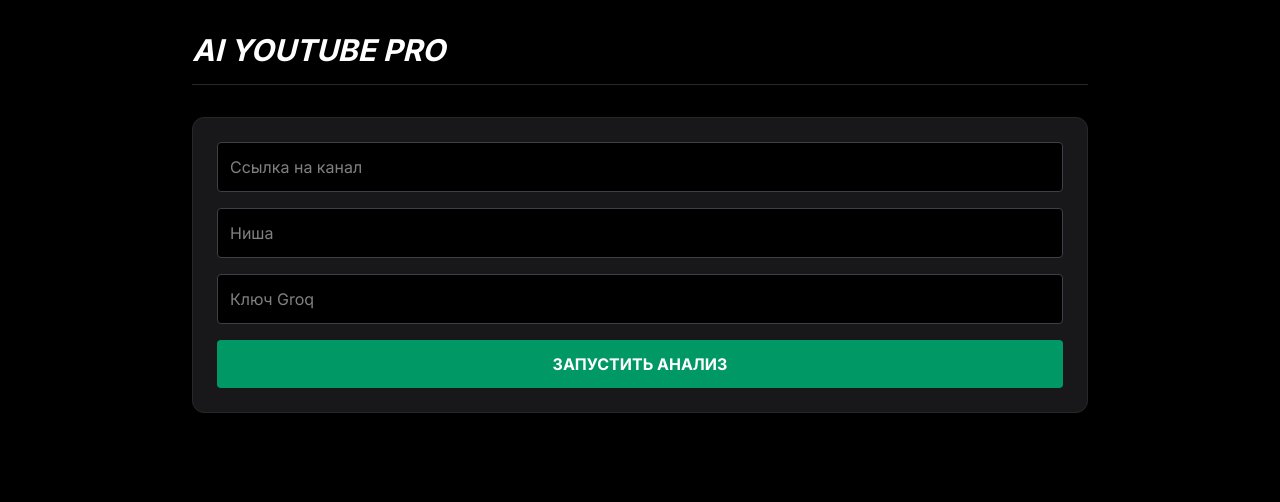
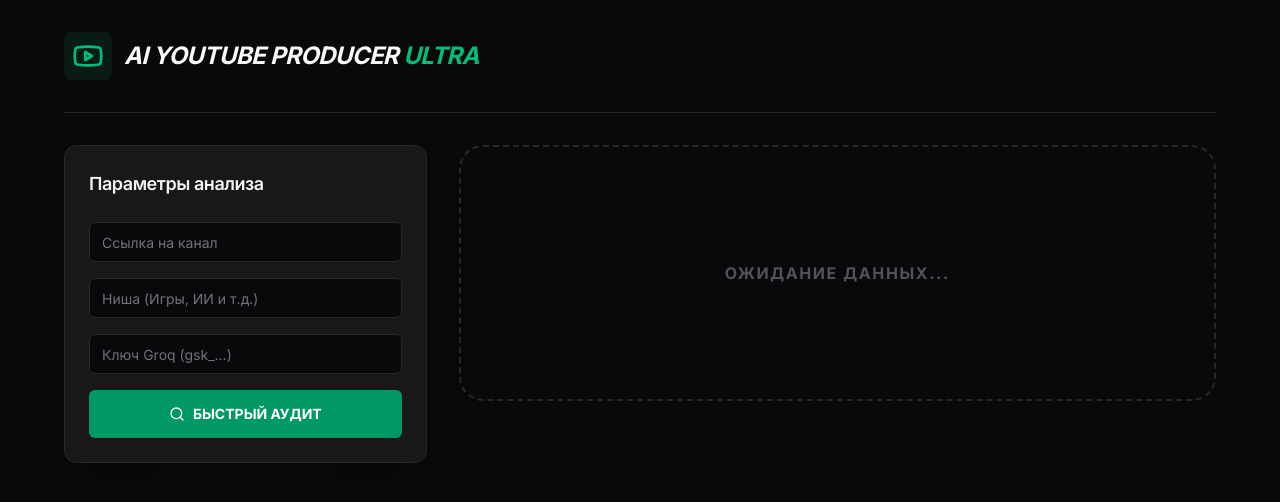
Before and after one commit to 214programmer/ai-youtube-producer, a React (Vite) app: page / in a window 1280 px wide. Shown: the top 502 px of the page. Built offline with nearby package versions, Linux system fonts and the light colour scheme.

Commit message:
Update App.tsx

```diff
--- a/src/App.tsx
+++ b/src/App.tsx
@@ -1,5 +1,8 @@
 import React, { useState } from 'react';
-import { Loader2, Search, Youtube, TrendingUp, AlertTriangle, Lightbulb } from 'lucide-react';
+import { Button } from './components/ui/button';
+import { Input } from './components/ui/input';
+import { Card, CardContent, CardHeader, CardTitle, CardDescription } from './components/ui/card';
+import { Loader2, Search, Youtube, TrendingUp, AlertTriangle, Lightbulb, FileText, Zap, ExternalLink, Users, BarChart3 } from 'lucide-react';
 import { LineChart, Line, XAxis, YAxis, CartesianGrid, Tooltip, ResponsiveContainer } from 'recharts';
 
 export default function App() {
@@ -7,10 +10,16 @@
   const [niche, setNiche] = useState('');
   const [customGeminiKey, setCustomGeminiKey] = useState('');
   const [isLoading, setIsLoading] = useState(false);
+  const [isDeepLoading, setIsDeepLoading] = useState(false);
   const [data, setData] = useState<any>(null);
+  const [deepReportDone, setDeepReportDone] = useState(false);
 
   const handleAnalyze = async () => {
-    setIsLoading(true);
+    if (!channelUrl || !niche) {
+      alert('Заполните ссылку и нишу');
+      return;
+    }
+    setIsLoading(true); setData(null); setDeepReportDone(false);
     try {
       const res = await fetch('/api/analyze', {
         method: 'POST',
@@ -23,55 +32,195 @@
     } catch (e: any) { alert(e.message); } finally { setIsLoading(false); }
   };
 
+  const handleDeepReport = async () => {
+    setIsDeepLoading(true);
+    try {
+      const res = await fetch('/api/detailed', {
+        method: 'POST',
+        headers: { 'Content-Type': 'application/json' },
+        body: JSON.stringify({ channelTitle: data.channelData.title, niche, apiKey: customGeminiKey })
+      });
+      const deepData = await res.json();
+      setData({ ...data, aiAnalysis: { ...data.aiAnalysis, ...deepData } });
+      setDeepReportDone(true);
+    } catch (e: any) { alert(e.message); } finally { setIsDeepLoading(false); }
+  };
+
   return (
-    <div className="min-h-screen bg-black text-white p-8">
-      <div className="max-w-4xl mx-auto space-y-8">
-        <header className="border-b border-zinc-800 pb-4">
-          <h1 className="text-3xl font-black italic">AI YOUTUBE PRO</h1>
+    <div className="min-h-screen bg-zinc-950 font-sans text-zinc-100 p-8">
+      <div className="max-w-6xl mx-auto space-y-8">
+
+        <header className="flex items-center space-x-3 pb-8 border-b border-zinc-800">
+          <div className="bg-emerald-500/10 p-2 rounded-lg">
+            <Youtube className="w-8 h-8 text-emerald-500" />
+          </div>
+          <div>
+            <h1 className="text-2xl font-bold tracking-tight text-zinc-50 uppercase italic">AI YouTube Producer <span className="text-emerald-500">Ultra</span></h1>
+          </div>
         </header>
 
-        <div className="bg-zinc-900 p-6 rounded-xl border border-zinc-800 space-y-4">
-          <input className="w-full p-3 bg-black border border-zinc-700 rounded text-white" placeholder="Ссылка на канал" value={channelUrl} onChange={e => setChannelUrl(e.target.value)} />
-          <input className="w-full p-3 bg-black border border-zinc-700 rounded text-white" placeholder="Ниша" value={niche} onChange={e => setNiche(e.target.value)} />
-          <input type="password" className="w-full p-3 bg-black border border-zinc-700 rounded text-white" placeholder="Ключ Groq" value={customGeminiKey} onChange={e => setCustomGeminiKey(e.target.value)} />
-          <button onClick={handleAnalyze} className="w-full p-3 bg-emerald-600 font-bold rounded">
-            {isLoading ? "Анализ..." : "ЗАПУСТИТЬ АНАЛИЗ"}
-          </button>
+        <div className="grid grid-cols-1 lg:grid-cols-3 gap-8">
+
+          {/* Левая колонка - Форма */}
+          <div className="lg:col-span-1 space-y-6">
+            <Card className="bg-zinc-900 border-zinc-800 shadow-2xl">
+              <CardHeader>
+                <CardTitle className="text-lg">Параметры анализа</CardTitle>
+              </CardHeader>
+              <CardContent className="space-y-4">
+                <Input placeholder="Ссылка на канал" value={channelUrl} onChange={(e) => setChannelUrl(e.target.value)} className="bg-zinc-950 border-zinc-800" />
+                <Input placeholder="Ниша (Игры, ИИ и т.д.)" value={niche} onChange={(e) => setNiche(e.target.value)} className="bg-zinc-950 border-zinc-800" />
+                <Input type="password" placeholder="Ключ Groq (gsk_...)" value={customGeminiKey} onChange={(e) => setCustomGeminiKey(e.target.value)} className="bg-zinc-950 border-zinc-800" />
+
+                <Button className="w-full bg-emerald-600 hover:bg-emerald-700 text-white font-bold h-12" onClick={handleAnalyze} disabled={isLoading}>
+                  {isLoading ? <Loader2 className="w-4 h-4 mr-2 animate-spin" /> : <Search className="w-4 h-4 mr-2" />}
+                  БЫСТРЫЙ АУДИТ
+                </Button>
+              </CardContent>
+            </Card>
           </div>
 
+          {/* Правая колонка - Результаты */}
+          <div className="lg:col-span-2 space-y-8">
+            {!data && !isLoading && (
+              <div className="h-64 border-2 border-dashed border-zinc-800 rounded-3xl flex items-center justify-center text-zinc-600 font-bold uppercase tracking-widest">
+                ОЖИДАНИЕ ДАННЫХ...
+              </div>
+            )}
+
+            {isLoading && (
+              <div className="h-64 flex flex-col items-center justify-center space-y-4">
+                <Loader2 className="w-12 h-12 animate-spin text-emerald-500" />
+                <p className="text-zinc-500 animate-pulse font-medium">ИИ сканирует ваш канал и ищет слабые места...</p>
+              </div>
+            )}
+
             {data && (
-          <div className="space-y-6">
-            <div className="grid grid-cols-3 gap-4">
-               <div className="p-4 bg-zinc-900 rounded border border-zinc-800">Подписчики: {data.channelData.subscribers}</div>
-               <div className="p-4 bg-zinc-900 rounded border border-zinc-800">Просмотры: {data.channelData.totalViews}</div>
-               <div className="p-4 bg-zinc-900 rounded border border-zinc-800">Видео: {data.channelData.videoCount}</div>
+              <div className="space-y-8 animate-in fade-in duration-700">
+
+                {/* Статистика */}
+                <div className="grid grid-cols-2 md:grid-cols-4 gap-4">
+                  {[
+                    {label: "Подписчики", val: data.channelData.subscribers, icon: <Users className="w-4 h-4 text-emerald-500" />},
+                    {label: "Просмотры", val: data.channelData.totalViews, icon: <BarChart3 className="w-4 h-4 text-emerald-500" />},
+                    {label: "Видео", val: data.channelData.videoCount, icon: <Youtube className="w-4 h-4 text-emerald-500" />},
+                    {label: "Конкуренты", val: data.outlierVideos.length, icon: <Zap className="w-4 h-4 text-emerald-500" />}
+                  ].map((s, i) => (
+                    <Card key={i} className="bg-zinc-900 border-zinc-800 p-4">
+                      <div className="flex justify-between items-start mb-2">
+                        <p className="text-[10px] text-zinc-500 uppercase font-bold">{s.label}</p>
+                        {s.icon}
+                      </div>
+                      <p className="text-xl font-black text-zinc-100 font-mono">{s.val.toLocaleString()}</p>
+                    </Card>
+                  ))}
                 </div>
 
-            <div className="h-64 bg-zinc-900 p-4 rounded border border-zinc-800">
+                {/* Кнопка подробного отчета */}
+                {!deepReportDone && (
+                    <Button onClick={handleDeepReport} disabled={isDeepLoading} className="w-full bg-violet-600 hover:bg-violet-500 h-20 text-xl font-black italic rounded-[30px] shadow-xl shadow-violet-900/20 border-t border-violet-400/20 transition-all animate-bounce">
+                        {isDeepLoading ? <Loader2 className="animate-spin mr-3 w-6 h-6"/> : <FileText className="mr-3 w-6 h-6"/>}
+                        ПОЛУЧИТЬ ПЛАН НА 14 ДНЕЙ
+                    </Button>
+                )}
+
+                {/* График */}
+                <Card className="bg-zinc-900 border-zinc-800 p-6 rounded-[30px]">
+                  <CardTitle className="text-sm uppercase text-zinc-500 mb-6 tracking-widest">Динамика последних видео</CardTitle>
+                  <div className="h-56">
                     <ResponsiveContainer width="100%" height="100%">
                       <LineChart data={data.userVideos}>
-                        <CartesianGrid stroke="#333" />
-                        <XAxis dataKey="title" hide />
-                        <YAxis />
-                        <Tooltip />
-                        <Line type="monotone" dataKey="views" stroke="#10b981" />
+                        <CartesianGrid stroke="#27272a" vertical={false} />
+                        <XAxis hide />
+                        <YAxis stroke="#52525b" fontSize={10} axisLine={false} tickLine={false} />
+                        <Tooltip contentStyle={{backgroundColor:'#18181b', border:'none', borderRadius:'15px'}} />
+                        <Line type="monotone" dataKey="views" stroke="#10b981" strokeWidth={5} dot={{r:6, fill:'#10b981', strokeWidth:0}} />
                       </LineChart>
                     </ResponsiveContainer>
                   </div>
+                </Card>
 
-            <div className="grid grid-cols-2 gap-4">
-                <div className="p-4 bg-red-900/20 border border-red-900 rounded">
-                    <h3 className="font-bold mb-2">ОШИБКИ</h3>
-                    {data.aiAnalysis.mistakes.map((m:string, i:number) => <p key={i} className="text-sm">• {m}</p>)}
-                </div>
-                <div className="p-4 bg-emerald-900/20 border border-emerald-900 rounded">
-                    <h3 className="font-bold mb-2">СОВЕТЫ</h3>
-                    {data.aiAnalysis.tips.map((t:string, i:number) => <p key={i} className="text-sm">• {t}</p>)}
+                {/* Вирусные видео */}
+                <div className="space-y-4">
+                    <h3 className="text-lg font-bold flex items-center text-zinc-300 italic"><Zap className="mr-2 text-yellow-500 fill-yellow-500 w-5 h-5"/> РЕФЕРЕНСЫ НИШИ (КЛИКАБЕЛЬНО)</h3>
+                    <div className="grid grid-cols-1 md:grid-cols-2 lg:grid-cols-4 gap-4">
+                        {data.outlierVideos.map((v:any, i:number) => (
+                            <a key={i} href={v.url} target="_blank" rel="noreferrer" className="group">
+                                <Card className="bg-zinc-900 border-zinc-800 overflow-hidden group-hover:border-emerald-500 transition-all duration-300 rounded-2xl h-full">
+                                    <div className="relative">
+                                      <img src={v.thumbnail} className="aspect-video object-cover" alt="" />
+                                      <div className="absolute top-2 right-2 bg-emerald-500 text-black text-[9px] font-black px-2 py-0.5 rounded-full flex items-center">
+                                        СМОТРЕТЬ <ExternalLink className="w-2 h-2 ml-1" />
                                       </div>
                                     </div>
+                                    <div className="p-3">
+                                        <p className="text-xs font-bold line-clamp-2 leading-tight text-zinc-100">{v.title}</p>
+                                        <p className="text-[10px] text-zinc-500 mt-2 italic">{v.channelTitle}</p>
+                                    </div>
+                                </Card>
+                            </a>
+                        ))}
+                    </div>
+                </div>
+
+                {/* Ошибки и советы */}
+                <div className="grid grid-cols-1 md:grid-cols-2 gap-6">
+                    <div className="space-y-4">
+                        <h4 className="text-red-500 font-bold flex items-center uppercase text-xs tracking-tighter"><AlertTriangle className="mr-2 w-4 h-4"/> Критические ошибки</h4>
+                        {data.aiAnalysis.mistakes.map((m:string, i:number) => (
+                            <div key={i} className="p-4 bg-red-500/5 border border-red-500/10 rounded-2xl text-sm text-zinc-300 italic leading-relaxed">“ {m} ”</div>
+                        ))}
+                    </div>
+                    <div className="space-y-4">
+                        <h4 className="text-emerald-500 font-bold flex items-center uppercase text-xs tracking-tighter"><Lightbulb className="mr-2 w-4 h-4"/> Стратегия роста</h4>
+                        {data.aiAnalysis.tips.map((t:string, i:number) => (
+                            <div key={i} className="p-4 bg-emerald-500/5 border border-emerald-500/10 rounded-2xl text-sm text-zinc-300 leading-relaxed">{t}</div>
+                        ))}
+                    </div>
+                </div>
+
+                {/* Подробный план */}
+                {deepReportDone && (
+                    <div className="space-y-8 pt-10 border-t border-zinc-800 animate-in slide-in-from-bottom-10 duration-1000">
+                        <h3 className="text-3xl font-black text-violet-400 italic uppercase tracking-tighter text-center">ГЛУБОКАЯ СТРАТЕГИЯ</h3>
+                        <div className="grid grid-cols-1 md:grid-cols-2 gap-4">
+                            {data.aiAnalysis.contentPlan.map((p:any, i:number) => (
+                                <div key={i} className="p-6 bg-zinc-900 rounded-[30px] border border-zinc-800 hover:border-violet-500/30 transition-all shadow-xl">
+                                    <span className="bg-violet-600 text-white px-4 py-1 rounded-full font-black text-[10px] uppercase">День {p.day}</span>
+                                    <p className="text-base font-bold mt-4 text-zinc-100 leading-tight">{p.topic}</p>
+                                </div>
+                            ))}
+                        </div>
+
+                        {/* SEO и Монетизация из глубокого отчета */}
+                        <div className="grid grid-cols-1 md:grid-cols-2 gap-6">
+                            {data.aiAnalysis.seoPack && (
+                                <Card className="bg-zinc-900 border-zinc-800 p-6">
+                                    <h4 className="text-blue-400 font-bold mb-4 uppercase text-xs">SEO Оптимизация</h4>
+                                    <div className="flex flex-wrap gap-2">
+                                        {data.aiAnalysis.seoPack.recommendedTags.map((tag:string, idx:number)=>(
+                                            <span key={idx} className="bg-black px-2 py-1 rounded border border-zinc-800 text-[10px] text-zinc-400 font-mono">{tag}</span>
+                                        ))}
+                                    </div>
+                                </Card>
+                            )}
+                            {data.aiAnalysis.monetization && (
+                                <Card className="bg-zinc-900 border-zinc-800 p-6">
+                                    <h4 className="text-emerald-400 font-bold mb-4 uppercase text-xs">Бизнес-стратегия</h4>
+                                    <ul className="space-y-2 text-sm text-zinc-400">
+                                        {data.aiAnalysis.monetization.map((m:string, idx:number)=><li key={idx}>• {m}</li>)}
+                                    </ul>
+                                </Card>
+                            )}
+                        </div>
+                    </div>
+                )}
+
               </div>
             )}
           </div>
         </div>
+      </div>
+    </div>
   );
 }
```
Lines whose indentation alone changed are shown as unchanged.
